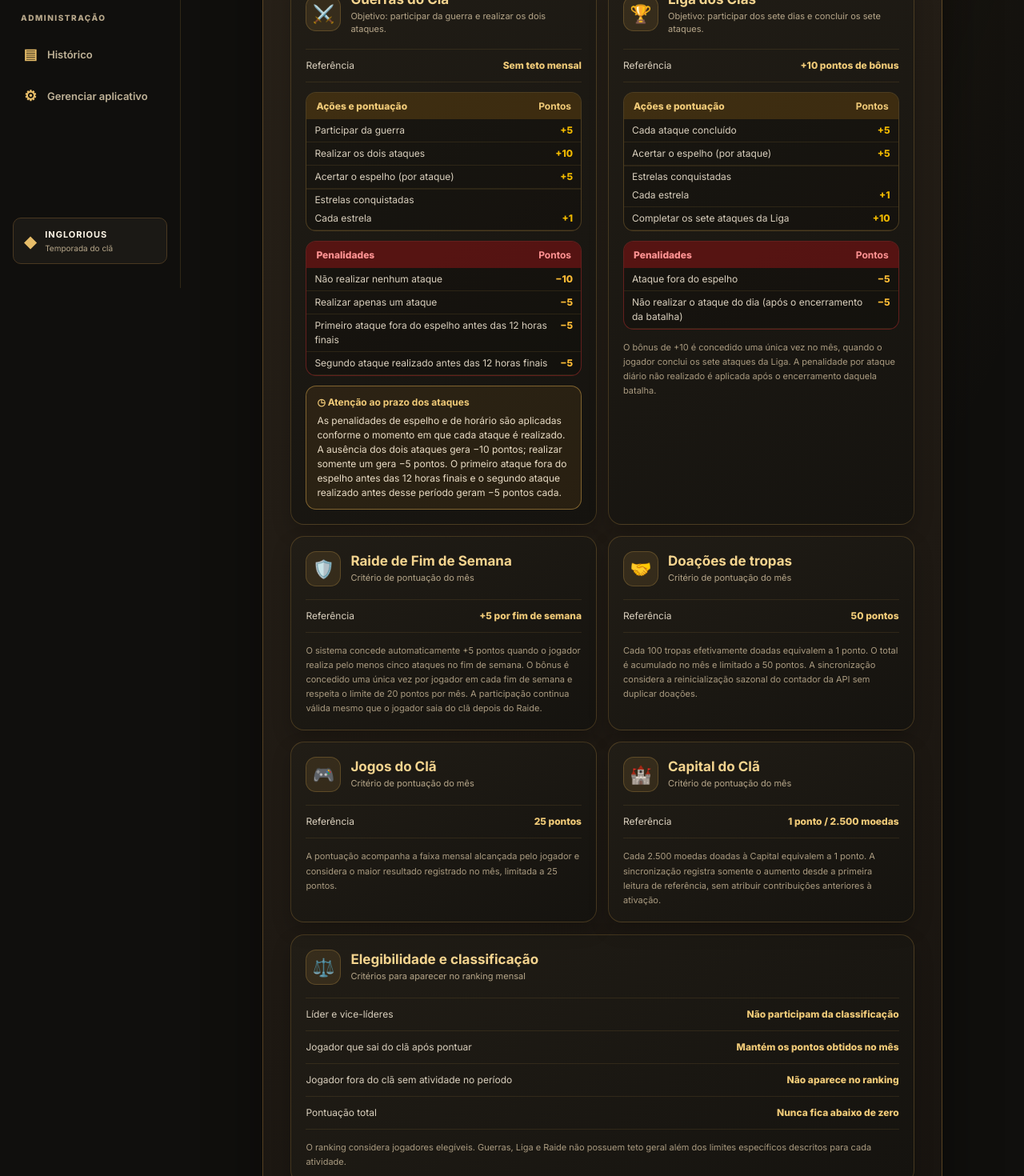
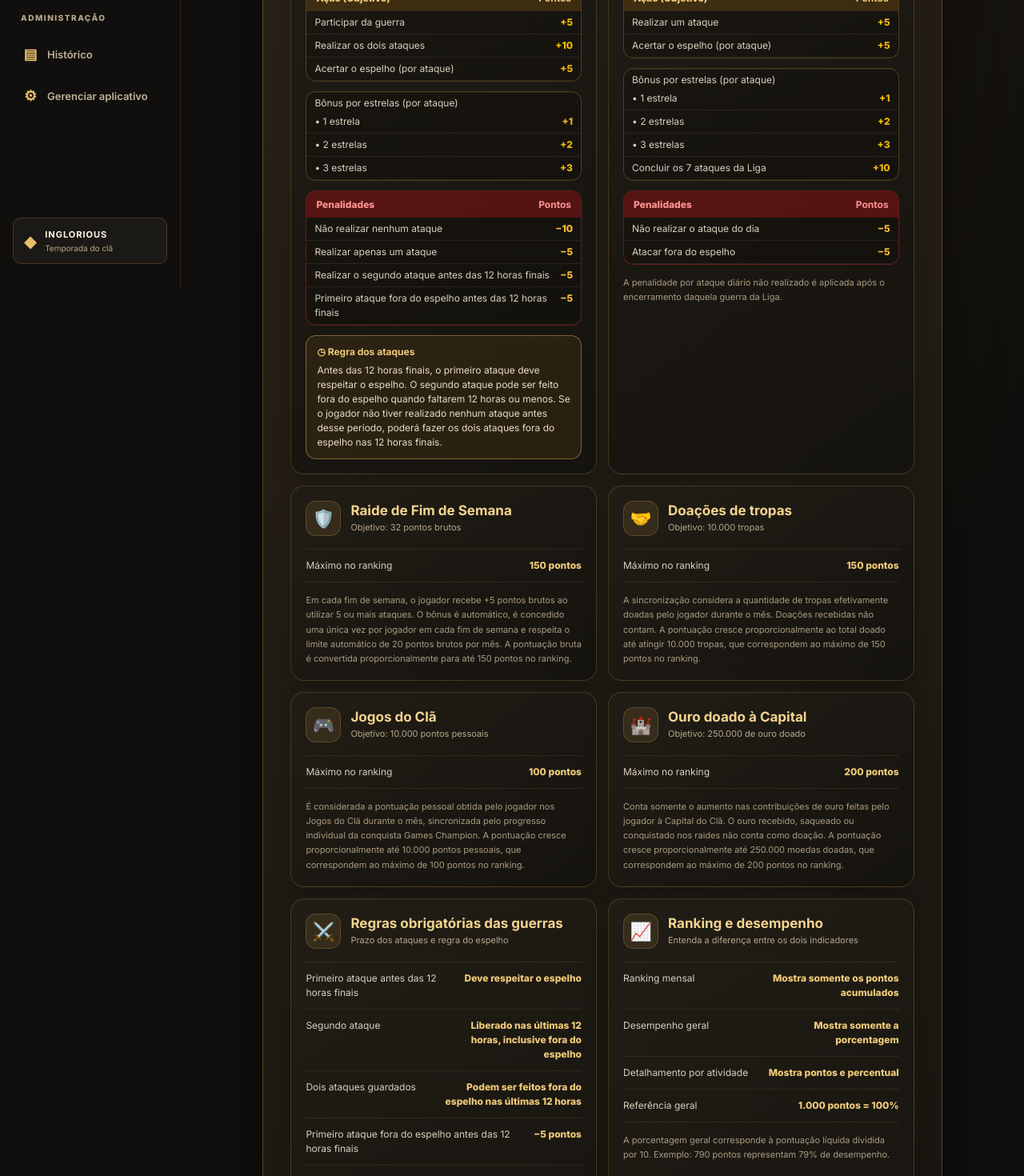
Before and after one commit to cristofer-rsg/Inglorious, a Next.js app: page /rules in a window 1280 px wide. Shown: the part 440-1910 px from the top of the page at 80% size. Built offline with nearby package versions, Linux system fonts and the light colour scheme; no server answers; a web font is replaced by a local one.

Commit message:
Substitui regras do Inglorious pelas regras do Ghost Hunt (#32)
* Substitui regras do Inglorious pelas regras do Ghost Hunt

* Ajusta tipagem React da página de regras

* Corrige sintaxe da tabela de penalidades

* Corrige sintaxe restante das penalidades

* Corrige sintaxe da tabela da Liga

```diff
--- a/src/app/rules/page.tsx
+++ b/src/app/rules/page.tsx
@@ -1,34 +1,67 @@
+import type { ReactNode } from "react";
 import SiteNav from "@/components/site-nav";
 
-const secondaryRules = [
-  {
-    icon: "🛡️",
-    title: "Raide de Fim de Semana",
-    target: "+5 por fim de semana",
-    detail: "O sistema concede automaticamente +5 pontos quando o jogador realiza pelo menos cinco ataques no fim de semana. O bônus é concedido uma única vez por jogador em cada fim de semana e respeita o limite de 20 pontos por mês. A participação continua válida mesmo que o jogador saia do clã depois do Raide.",
-  },
-  {
-    icon: "🤝",
-    title: "Doações de tropas",
-    target: "50 pontos",
-    detail: "Cada 100 tropas efetivamente doadas equivalem a 1 ponto. O total é acumulado no mês e limitado a 50 pontos. A sincronização considera a reinicialização sazonal do contador da API sem duplicar doações.",
-  },
-  {
-    icon: "🎮",
-    title: "Jogos do Clã",
-    target: "25 pontos",
-    detail: "A pontuação acompanha a faixa mensal alcançada pelo jogador e considera o maior resultado registrado no mês, limitada a 25 pontos.",
-  },
-  {
-    icon: "🏰",
-    title: "Capital do Clã",
-    target: "1 ponto / 2.500 moedas",
-    detail: "Cada 2.500 moedas doadas à Capital equivalem a 1 ponto. A sincronização registra somente o aumento desde a primeira leitura de referência, sem atribuir contribuições anteriores à ativação.",
-  },
-];
+function PointRow({ label, value }: { label: string; value: string }) {
+  return (
+    <div className="rules-point-row">
+      <span>{label}</span>
+      <b>{value}</b>
+    </div>
+  );
+}
 
-function PointRow({ label, value }: { label: string; value: string }) {
-  return <div className="rules-point-row"><span>{label}</span><b>{value}</b></div>;
+function RulesTable({
+  title,
+  rows,
+  penalties = false,
+}: {
+  title: string;
+  rows: { label: string; value: string }[];
+  penalties?: boolean;
+}) {
+  return (
+    <div className={`rules-table${penalties ? " rules-penalties" : ""}`}>
+      <div className="rules-table-head">
+        <span>{title}</span>
+        <b>Pontos</b>
+      </div>
+      {rows.map((row) => (
+        <PointRow key={row.label} label={row.label} value={row.value} />
+      ))}
+    </div>
+  );
+}
+
+function RuleCard({
+  icon,
+  title,
+  subtitle,
+  maximum,
+  children,
+}: {
+  icon: string;
+  title: string;
+  subtitle: string;
+  maximum?: string;
+  children: ReactNode;
+}) {
+  return (
+    <article className="rules-card">
+      <div className="rules-card-heading">
+        <span className="rules-icon">{icon}</span>
+        <div>
+          <h2>{title}</h2>
+          <p>{subtitle}</p>
+        </div>
+      </div>
+      {maximum ? (
+        <div className="rules-points">
+          <PointRow label="Máximo no ranking" value={maximum} />
+        </div>
+      ) : null}
+      {children}
+    </article>
+  );
 }
 
 export default function RulesPage() {
@@ -37,108 +70,243 @@ export default function RulesPage() {
       <header className="topbar">
         <a className="brand" href="/">
           <span className="brand-mark">I</span>
-          <span className="brand-copy"><strong>INGLORIOUS</strong><small>CLAN COMMUNITY</small></span>
+          <span className="brand-copy">
+            <strong>INGLORIOUS</strong>
+            <small>CLAN COMMUNITY</small>
+          </span>
         </a>
-        <span className="status"><span className="status-dot online" />REGRAS OFICIAIS</span>
+        <span className="status">
+          <span className="status-dot online" />
+          REGRAS OFICIAIS
+        </span>
       </header>
       <SiteNav active="/rules" />
       <section className="content gh-content">
         <section className="admin-content rules-content">
           <span className="auth-kicker">TRANSPARÊNCIA • CRITÉRIOS OFICIAIS</span>
           <h1>Regras do <em>ranking</em></h1>
-          <p>Consulte os critérios de pontuação, os ataques, as penalidades e os limites aplicados às atividades do clã Inglorious.</p>
-
-          <article className="rules-highlight">
-            <span>📊</span>
-            <div>
-              <b>Como funciona a pontuação</b>
-              <p>Os pontos são calculados automaticamente a partir dos eventos sincronizados. Cada atividade segue seus próprios critérios e limites; as penalidades são descontadas conforme as regras de cada categoria.</p>
-            </div>
-          </article>
+          <p>
+            Consulte os critérios de pontuação, os ataques, as penalidades e os
+            limites aplicados às atividades do clã Inglorious.
+          </p>
 
           <div className="rules-grid">
-            <article className="rules-card">
-              <div className="rules-card-heading">
-                <span className="rules-icon">⚔️</span>
-                <div><h2>Guerras do Clã</h2><p>Objetivo: participar da guerra e realizar os dois ataques.</p></div>
+            <RuleCard
+              icon="⚔️"
+              title="Guerras normais"
+              subtitle="Objetivo: Participar das guerras e realizar os ataques."
+              maximum="200 pontos"
+            >
+              <RulesTable
+                title="Ação (Objetivo)"
+                rows={[
+                  { label: "Participar da guerra", value: "+5" },
+                  { label: "Realizar os dois ataques", value: "+10" },
+                  { label: "Acertar o espelho (por ataque)", value: "+5" },
+                ]}
+              />
+              <div className="rules-table">
+                <div className="rules-subrow">Bônus por estrelas (por ataque)</div>
+                <PointRow label="• 1 estrela" value="+1" />
+                <PointRow label="• 2 estrelas" value="+2" />
+                <PointRow label="• 3 estrelas" value="+3" />
               </div>
+              <RulesTable
+                title="Penalidades"
+                penalties
+                rows={[
+                  { label: "Não realizar nenhum ataque", value: "−10" },
+                  { label: "Realizar apenas um ataque", value: "−5" },
+                  {
+                    label: "Realizar o segundo ataque antes das 12 horas finais",
+                    value: "−5",
+                  },
+                  {
+                    label: "Primeiro ataque fora do espelho antes das 12 horas finais",
+                    value: "−5",
+                  },
+                ]}
+              />
+              <div className="rules-timing">
+                <b>◷ Regra dos ataques</b>
+                <p>
+                  Antes das 12 horas finais, o primeiro ataque deve respeitar o
+                  espelho. O segundo ataque pode ser feito fora do espelho quando
+                  faltarem 12 horas ou menos. Se o jogador não tiver realizado
+                  nenhum ataque antes desse período, poderá fazer os dois ataques
+                  fora do espelho nas 12 horas finais.
+                </p>
+              </div>
+            </RuleCard>
+
+            <RuleCard
+              icon="🏆"
+              title="Liga dos Clãs"
+              subtitle="Objetivo: Realizar os 7 ataques da Liga."
+              maximum="200 pontos"
+            >
+              <RulesTable
+                title="Ação (Objetivo)"
+                rows={[
+                  { label: "Realizar um ataque", value: "+5" },
+                  { label: "Acertar o espelho (por ataque)", value: "+5" },
+                ]}
+              />
+              <div className="rules-table">
+                <div className="rules-subrow">Bônus por estrelas (por ataque)</div>
+                <PointRow label="• 1 estrela" value="+1" />
+                <PointRow label="• 2 estrelas" value="+2" />
+                <PointRow label="• 3 estrelas" value="+3" />
+                <PointRow label="Concluir os 7 ataques da Liga" value="+10" />
+              </div>
+              <RulesTable
+                title="Penalidades"
+                penalties
+                rows={[
+                  { label: "Não realizar o ataque do dia", value: "−5" },
+                  { label: "Atacar fora do espelho", value: "−5" },
+                ]}
+              />
+              <p className="rules-note">
+                A penalidade por ataque diário não realizado é aplicada após o
+                encerramento daquela guerra da Liga.
+              </p>
+            </RuleCard>
+
+            <RuleCard
+              icon="🛡️"
+              title="Raide de Fim de Semana"
+              subtitle="Objetivo: 32 pontos brutos"
+              maximum="150 pontos"
+            >
+              <p className="rules-note rules-long-note">
+                Em cada fim de semana, o jogador recebe +5 pontos brutos ao
+                utilizar 5 ou mais ataques. O bônus é automático, é concedido uma
+                única vez por jogador em cada fim de semana e respeita o limite
+                automático de 20 pontos brutos por mês. A pontuação bruta é
+                convertida proporcionalmente para até 150 pontos no ranking.
+              </p>
+            </RuleCard>
+
+            <RuleCard
+              icon="🤝"
+              title="Doações de tropas"
+              subtitle="Objetivo: 10.000 tropas"
+              maximum="150 pontos"
+            >
+              <p className="rules-note rules-long-note">
+                A sincronização considera a quantidade de tropas efetivamente
+                doadas pelo jogador durante o mês. Doações recebidas não contam.
+                A pontuação cresce proporcionalmente ao total doado até atingir
+                10.000 tropas, que correspondem ao máximo de 150 pontos no ranking.
+              </p>
+            </RuleCard>
+
+            <RuleCard
+              icon="🎮"
+              title="Jogos do Clã"
+              subtitle="Objetivo: 10.000 pontos pessoais"
+              maximum="100 pontos"
+            >
+              <p className="rules-note rules-long-note">
+                É considerada a pontuação pessoal obtida pelo jogador nos Jogos
+                do Clã durante o mês, sincronizada pelo progresso individual da
+                conquista Games Champion. A pontuação cresce proporcionalmente
+                até 10.000 pontos pessoais, que correspondem ao máximo de 100
+                pontos no ranking.
+              </p>
+            </RuleCard>
+
+            <RuleCard
+              icon="🏰"
+              title="Ouro doado à Capital"
+              subtitle="Objetivo: 250.000 de ouro doado"
+              maximum="200 pontos"
+            >
+              <p className="rules-note rules-long-note">
+                Conta somente o aumento nas contribuições de ouro feitas pelo
+                jogador à Capital do Clã. O ouro recebido, saqueado ou conquistado
+                nos raides não conta como doação. A pontuação cresce
+                proporcionalmente até 250.000 moedas doadas, que correspondem ao
+                máximo de 200 pontos no ranking.
+              </p>
+            </RuleCard>
+
+            <RuleCard
+              icon="⚔️"
+              title="Regras obrigatórias das guerras"
+              subtitle="Prazo dos ataques e regra do espelho"
+            >
               <div className="rules-points">
-                <PointRow label="Referência" value="Sem teto mensal" />
+                <PointRow
+                  label="Primeiro ataque antes das 12 horas finais"
+                  value="Deve respeitar o espelho"
+                />
+                <PointRow
+                  label="Segundo ataque"
+                  value="Liberado nas últimas 12 horas, inclusive fora do espelho"
+                />
+                <PointRow
+                  label="Dois ataques guardados"
+                  value="Podem ser feitos fora do espelho nas últimas 12 horas"
+                />
+                <PointRow
+                  label="Primeiro ataque fora do espelho antes das 12 horas finais"
+                  value="−5 pontos"
+                />
+                <PointRow label="Não realizar nenhum ataque" value="−10 pontos" />
+                <PointRow label="Realizar apenas um ataque" value="−5 pontos" />
+                <PointRow label="Pontuação final" value="Pode ficar negativa" />
               </div>
-              <div className="rules-table">
-                <div className="rules-table-head"><span>Ações e pontuação</span><b>Pontos</b></div>
-                <PointRow label="Participar da guerra" value="+5" />
-                <PointRow label="Realizar os dois ataques" value="+10" />
-                <PointRow label="Acertar o espelho (por ataque)" value="+5" />
-                <div className="rules-subrow">Estrelas conquistadas</div>
-                <PointRow label="Cada estrela" value="+1" />
+              <p className="rules-note rules-long-note">
+                A ausência dos dois ataques gera penalidade de −10 pontos e a
+                realização de apenas um ataque gera penalidade de −5 pontos. A
+                exigência do espelho vale somente para o primeiro ataque realizado
+                antes das 12 horas finais. O segundo ataque pode ser feito em
+                qualquer alvo quando faltarem 12 horas ou menos. Se o jogador
+                guardar os dois ataques, poderá realizar ambos fora do espelho
+                nesse período. A penalidade de −5 por sair do espelho aplica-se
+                somente ao primeiro ataque feito antes das 12 horas finais. O
+                segundo ataque realizado antes desse período continua sujeito à
+                penalidade de horário.
+              </p>
+            </RuleCard>
+
+            <RuleCard
+              icon="📈"
+              title="Ranking e desempenho"
+              subtitle="Entenda a diferença entre os dois indicadores"
+            >
+              <div className="rules-points">
+                <PointRow
+                  label="Ranking mensal"
+                  value="Mostra somente os pontos acumulados"
+                />
+                <PointRow
+                  label="Desempenho geral"
+                  value="Mostra somente a porcentagem"
+                />
+                <PointRow
+                  label="Detalhamento por atividade"
+                  value="Mostra pontos e percentual"
+                />
+                <PointRow label="Referência geral" value="1.000 pontos = 100%" />
               </div>
-              <div className="rules-table rules-penalties">
-                <div className="rules-table-head"><span>Penalidades</span><b>Pontos</b></div>
-                <PointRow label="Não realizar nenhum ataque" value="−10" />
-                <PointRow label="Realizar apenas um ataque" value="−5" />
-                <PointRow label="Primeiro ataque fora do espelho antes das 12 horas finais" value="−5" />
-                <PointRow label="Segundo ataque realizado antes das 12 horas finais" value="−5" />
-              </div>
-              <div className="rules-timing">
-                <b>◷ Atenção ao prazo dos ataques</b>
-                <p>As penalidades de espelho e de horário são aplicadas conforme o momento em que cada ataque é realizado. A ausência dos dois ataques gera −10 pontos; realizar somente um gera −5 pontos. O primeiro ataque fora do espelho antes das 12 horas finais e o segundo ataque realizado antes desse período geram −5 pontos cada.</p>
-              </div>
-            </article>
-
-            <article className="rules-card">
-              <div className="rules-card-heading">
-                <span className="rules-icon">🏆</span>
-                <div><h2>Liga dos Clãs</h2><p>Objetivo: participar dos sete dias e concluir os sete ataques.</p></div>
-              </div>
-              <div className="rules-points">
-                <PointRow label="Referência" value="+10 pontos de bônus" />
-              </div>
-              <div className="rules-table">
-                <div className="rules-table-head"><span>Ações e pontuação</span><b>Pontos</b></div>
-                <PointRow label="Cada ataque concluído" value="+5" />
-                <PointRow label="Acertar o espelho (por ataque)" value="+5" />
-                <div className="rules-subrow">Estrelas conquistadas</div>
-                <PointRow label="Cada estrela" value="+1" />
-                <PointRow label="Completar os sete ataques da Liga" value="+10" />
-              </div>
-              <div className="rules-table rules-penalties">
-                <div className="rules-table-head"><span>Penalidades</span><b>Pontos</b></div>
-                <PointRow label="Ataque fora do espelho" value="−5" />
-                <PointRow label="Não realizar o ataque do dia (após o encerramento da batalha)" value="−5" />
-              </div>
-              <p className="rules-note">O bônus de +10 é concedido uma única vez no mês, quando o jogador conclui os sete ataques da Liga. A penalidade por ataque diário não realizado é aplicada após o encerramento daquela batalha.</p>
-            </article>
-
-            {secondaryRules.map((rule) => (
-              <article className="rules-card" key={rule.title}>
-                <div className="rules-card-heading">
-                  <span className="rules-icon">{rule.icon}</span>
-                  <div><h2>{rule.title}</h2><p>Critério de pontuação do mês</p></div>
-                </div>
-                <div className="rules-points"><PointRow label="Referência" value={rule.target} /></div>
-                <p className="rules-note">{rule.detail}</p>
-              </article>
-            ))}
+              <p className="rules-note rules-long-note">
+                A porcentagem geral corresponde à pontuação líquida dividida por
+                10. Exemplo: 790 pontos representam 79% de desempenho.
+              </p>
+            </RuleCard>
           </div>
 
-          <section className="rules-card rules-final">
-            <div className="rules-card-heading">
-              <span className="rules-icon">⚖️</span>
-              <div><h2>Elegibilidade e classificação</h2><p>Critérios para aparecer no ranking mensal</p></div>
-            </div>
-            <div className="rules-points">
-              <PointRow label="Líder e vice-líderes" value="Não participam da classificação" />
-              <PointRow label="Jogador que sai do clã após pontuar" value="Mantém os pontos obtidos no mês" />
-              <PointRow label="Jogador fora do clã sem atividade no período" value="Não aparece no ranking" />
-              <PointRow label="Pontuação total" value="Nunca fica abaixo de zero" />
-            </div>
-            <p className="rules-note">O ranking considera jogadores elegíveis. Guerras, Liga e Raide não possuem teto geral além dos limites específicos descritos para cada atividade.</p>
-          </section>
-
-          <a className="back-link" href="/ranking">← Consultar ranking</a>
+          <a className="back-link" href="/ranking">
+            ← Consultar ranking
+          </a>
         </section>
-        <footer className="footer"><span>INGLORIOUS <b>•</b> REGRAS</span><span>Regulamento de pontuação</span></footer>
+        <footer className="footer">
+          <span>INGLORIOUS <b>•</b> REGRAS</span>
+          <span>Regulamento de pontuação</span>
+        </footer>
       </section>
     </main>
   );
```
